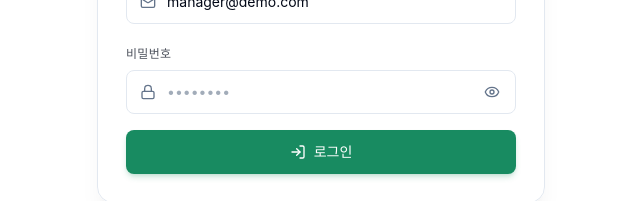
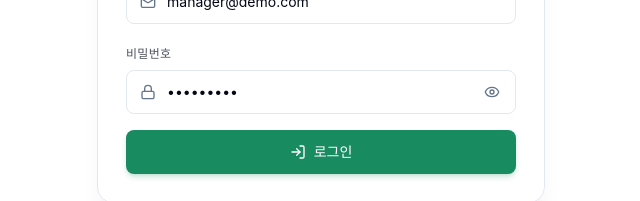
Before and after one commit to rowlow0gold-ops/care-home-hq, a Nuxt app: page /login in a window 1280 px wide. Shown: the part 429-630 px from the top of the page, without its empty margins (319-959 px from the left). Built offline with nearby package versions, Linux system fonts and the light colour scheme; a web font is replaced by a local one.

Commit message:
dev: pre-fill password on login (matches seeded admin1234)

```diff
--- a/app/pages/login.vue
+++ b/app/pages/login.vue
@@ -7,8 +7,10 @@ const { login } = useAuth();
 const route = useRoute();
 const toast = useToast();
 
+// Pre-filled for dev convenience — matches seeded demo accounts.
+// Remove these before any real production deploy.
 const email = ref("manager@demo.com");
-const password = ref("");
+const password = ref("admin1234");
 const showPwd = ref(false);
 const error = ref<string | null>(null);
 const submitting = ref(false);
```
